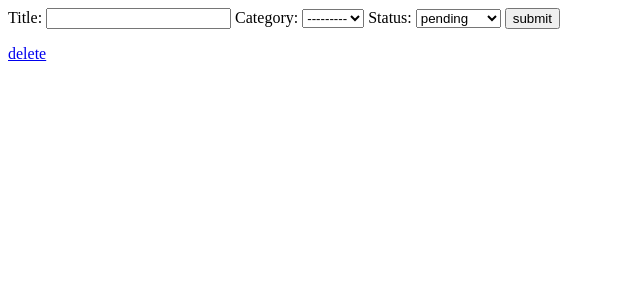
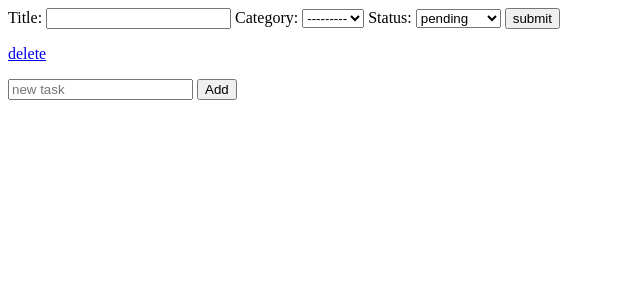
Before and after one commit to Mahmoudmkr/shop, a Django app: template customer/templates/shopp/update.html in a window 1280 px wide. Shown: the top 300 px of the page, without its empty margins (0-640 px from the left). Run offline with Django 4.2, Linux system fonts and the light colour scheme; the template is opened without the code that fills it: values that come from a table or form of the project are taken from there, others are empty.

Commit message:
shop managment

```diff
--- /dev/null
+++ b/customer/templates/shopp/task.html
@@ -0,0 +1,48 @@
+{% load i18n %}
+
+<ul>
+    {% for task in shop.task_set.all %}
+    <li>
+        <form method="post" action="{% url 'task_update' task.id %}">
+            {% csrf_token %}
+            <input
+                    type="checkbox",
+                    name="is_completed",
+                    {% if task.is_completed %} checked {% endif %}
+                    anchange="this.form.submit"
+            >
+            {{ task.description }}
+
+
+        </form>
+
+    <form method="post" action="{% url 'task_delete' task.id %}">
+
+        {% csrf_token %}
+           <button type="submit">delete</button>
+
+
+    </form>
+   </li>
+
+
+    {% endfor %}
+
+
+</ul>
+
+
+
+
+
+
+
+<form method="post" action="{% url 'task_create' %}">
+    {% csrf_token %}
+
+    <input type="hidden" value="{{ shop.id }}" name="shop">
+    <input type="text" placeholder="{% trans 'new task' %}" name="description">
+    <input type="submit" value="{% trans 'Add' %}">
+
+
+</form>
--- a/customer/templates/shopp/update.html
+++ b/customer/templates/shopp/update.html
@@ -10,4 +10,5 @@
         <input type="submit" value="submit">
     </form>
 <a href="{% url 'delete' object.id %}">delete</a>
+{% include 'shopp/task.html' with shop=object %}
 {% endblock %}
--- a/customer/urls.py
+++ b/customer/urls.py
@@ -6,5 +6,8 @@ urlpatterns=[
     path('shopp/create',views.ShopCreateView.as_view(),name='create'),
     path('shopp/edit/<int:pk>',views.ShopUpdateView.as_view(),name='update'),
     path('shopp/delete/<int:pk>',views.ShopDeleteView.as_view(),name='delete'),
+    path('task/create',views.TaskCreateView.as_view(),name='task_create'),
+    path('task/edit/<int:pk>',views.TaskUpdateView.as_view(),name='task_update'),
+    path('task/delete/<int:pk>',views.TaskDeleteView.as_view(),name='task_delete'),
 
 ]
```
Also changed, not shown: customer/views.py (+23 -0 lines).
